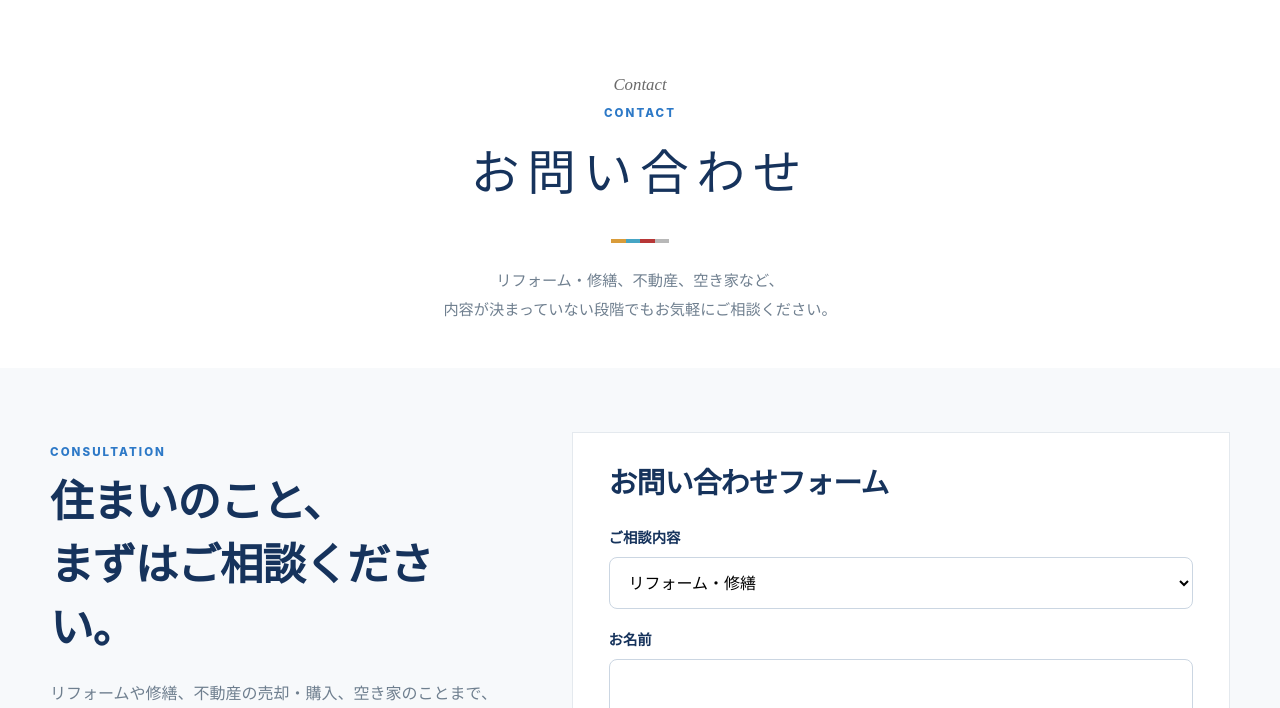
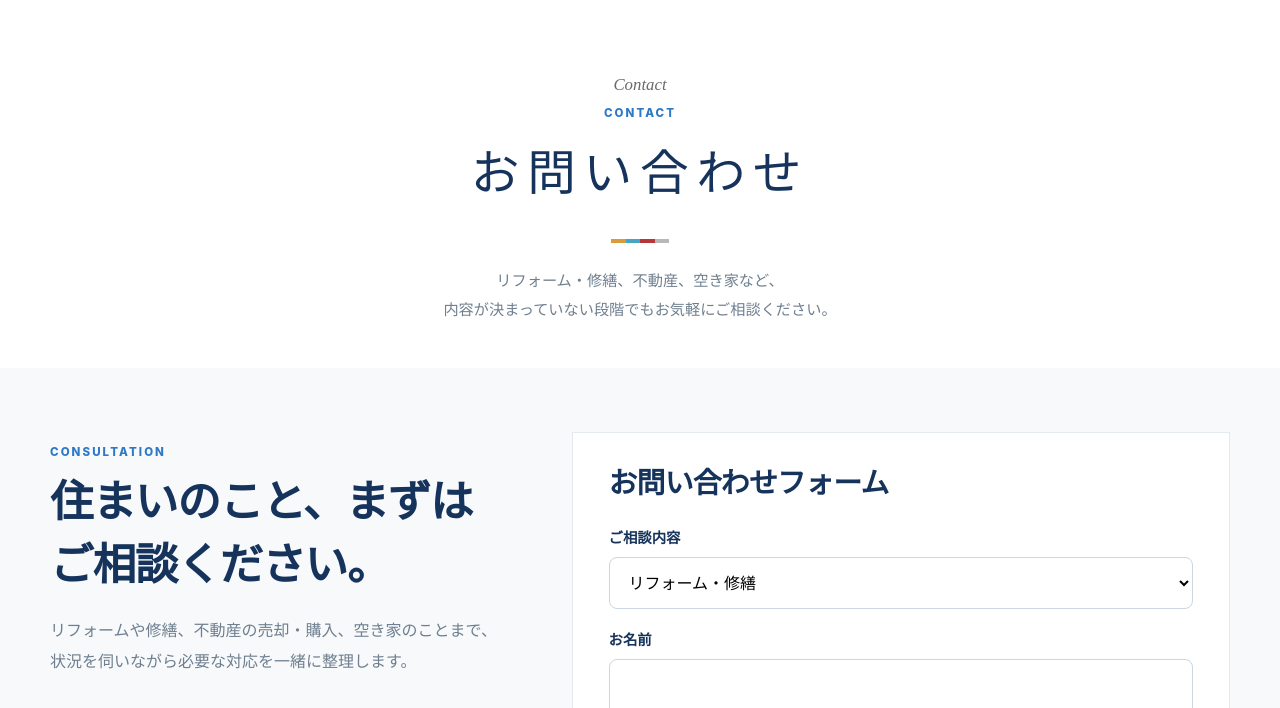
Before and after one commit to naokisuzuki-create/oks-website, a plain HTML site: page contact.html in a window 1280 px wide. Shown: the part 89-797 px from the top of the page. Drawn offline with Linux system fonts and the light colour scheme.

Commit message:
Keep contact consultation heading to two lines

```diff
--- a/contact.html
+++ b/contact.html
@@ -1,4 +1,4 @@
-<!doctype html><html lang="ja"><head><meta charset="utf-8"><meta name="viewport" content="width=device-width,initial-scale=1"><title>お問い合わせ｜株式会社オーケーエス</title><meta name="description" content="リフォーム・修繕・不動産・空き家など、住まいに関するお問い合わせはこちら。"><link rel="stylesheet" href="style.css?v=20261008-contact-page-v1"></head><body><header class="header"><div class="wrap nav"><a class="brand" href="index.html"><img src="assets/logo.png" alt="株式会社オーケーエス"><span>株式会社オーケーエス</span></a><nav class="navlinks" aria-label="メインナビゲーション"><a href="index.html">HOME</a><a href="about.html">OKSの強み</a><a href="works.html">施工事例</a><a href="realestate.html">不動産</a><a href="news.html">コラム・お知らせ</a><a class="nav-phone" href="tel:0728965220" aria-label="電話 072-896-5220"><span>TEL</span>072-896-5220</a><a class="btn primary nav-cta" href="contact.html">お問い合わせ</a></nav><button class="menu-btn" type="button" aria-label="メニューを開く" aria-expanded="false">☰</button></div></header>
+<!doctype html><html lang="ja"><head><meta charset="utf-8"><meta name="viewport" content="width=device-width,initial-scale=1"><title>お問い合わせ｜株式会社オーケーエス</title><meta name="description" content="リフォーム・修繕・不動産・空き家など、住まいに関するお問い合わせはこちら。"><link rel="stylesheet" href="style.css?v=20261008-contact-heading-v2"></head><body><header class="header"><div class="wrap nav"><a class="brand" href="index.html"><img src="assets/logo.png" alt="株式会社オーケーエス"><span>株式会社オーケーエス</span></a><nav class="navlinks" aria-label="メインナビゲーション"><a href="index.html">HOME</a><a href="about.html">OKSの強み</a><a href="works.html">施工事例</a><a href="realestate.html">不動産</a><a href="news.html">コラム・お知らせ</a><a class="nav-phone" href="tel:0728965220" aria-label="電話 072-896-5220"><span>TEL</span>072-896-5220</a><a class="btn primary nav-cta" href="contact.html">お問い合わせ</a></nav><button class="menu-btn" type="button" aria-label="メニューを開く" aria-expanded="false">☰</button></div></header>
 <main>
 <section class="works-story-head contact-story-head">
   <div class="wrap">
@@ -14,7 +14,7 @@
   <div class="wrap contact-page-grid">
     <aside class="contact-page-info">
       <p class="section-kicker">CONSULTATION</p>
-      <h2>住まいのこと、<br>まずはご相談ください。</h2>
+      <h2><span>住まいのこと、</span><span>まずはご相談ください。</span></h2>
       <p>リフォームや修繕、不動産の売却・購入、空き家のことまで、状況を伺いながら必要な対応を一緒に整理します。</p>
       <div class="contact-phone-box">
         <span>お電話でのお問い合わせ</span>
```
